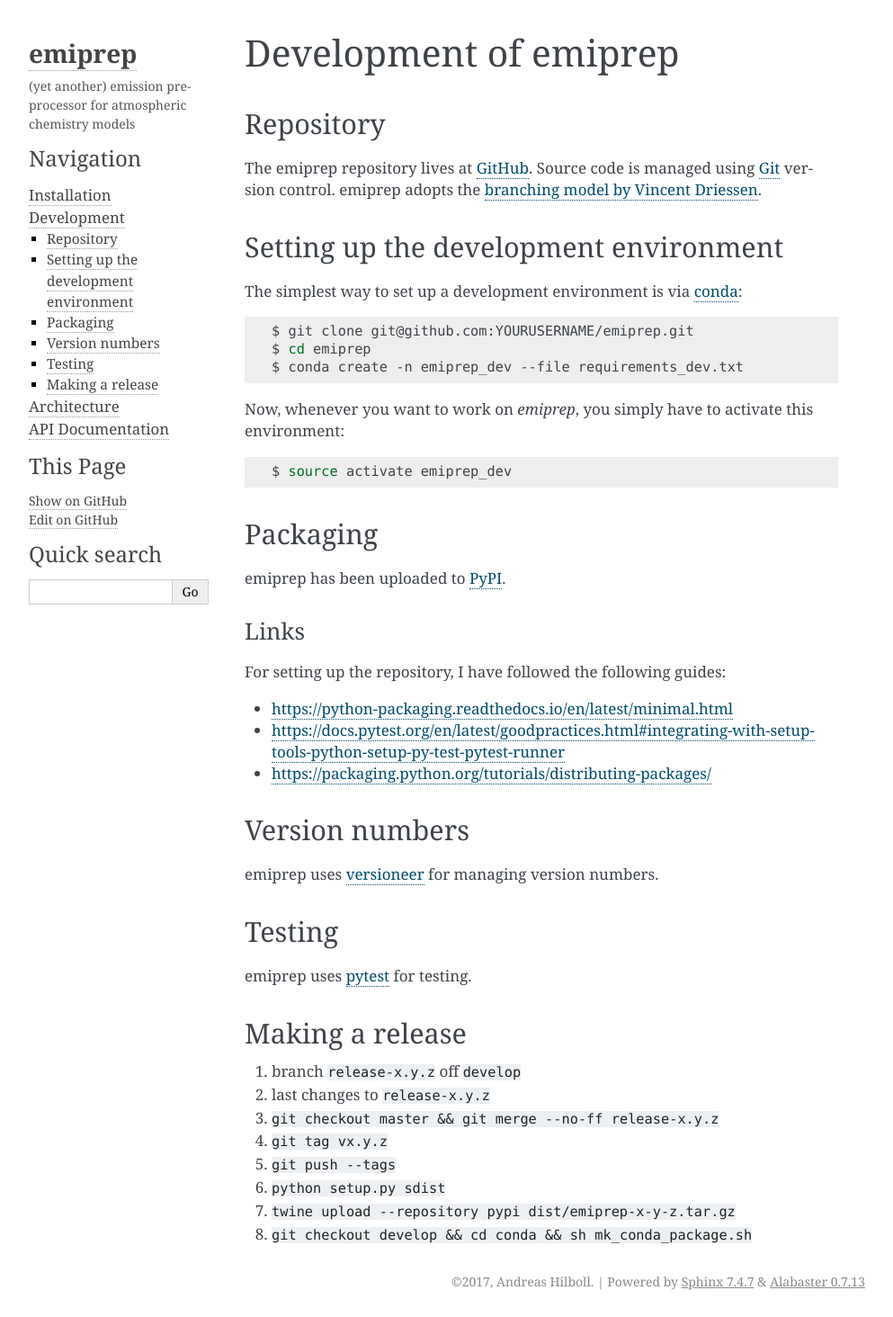
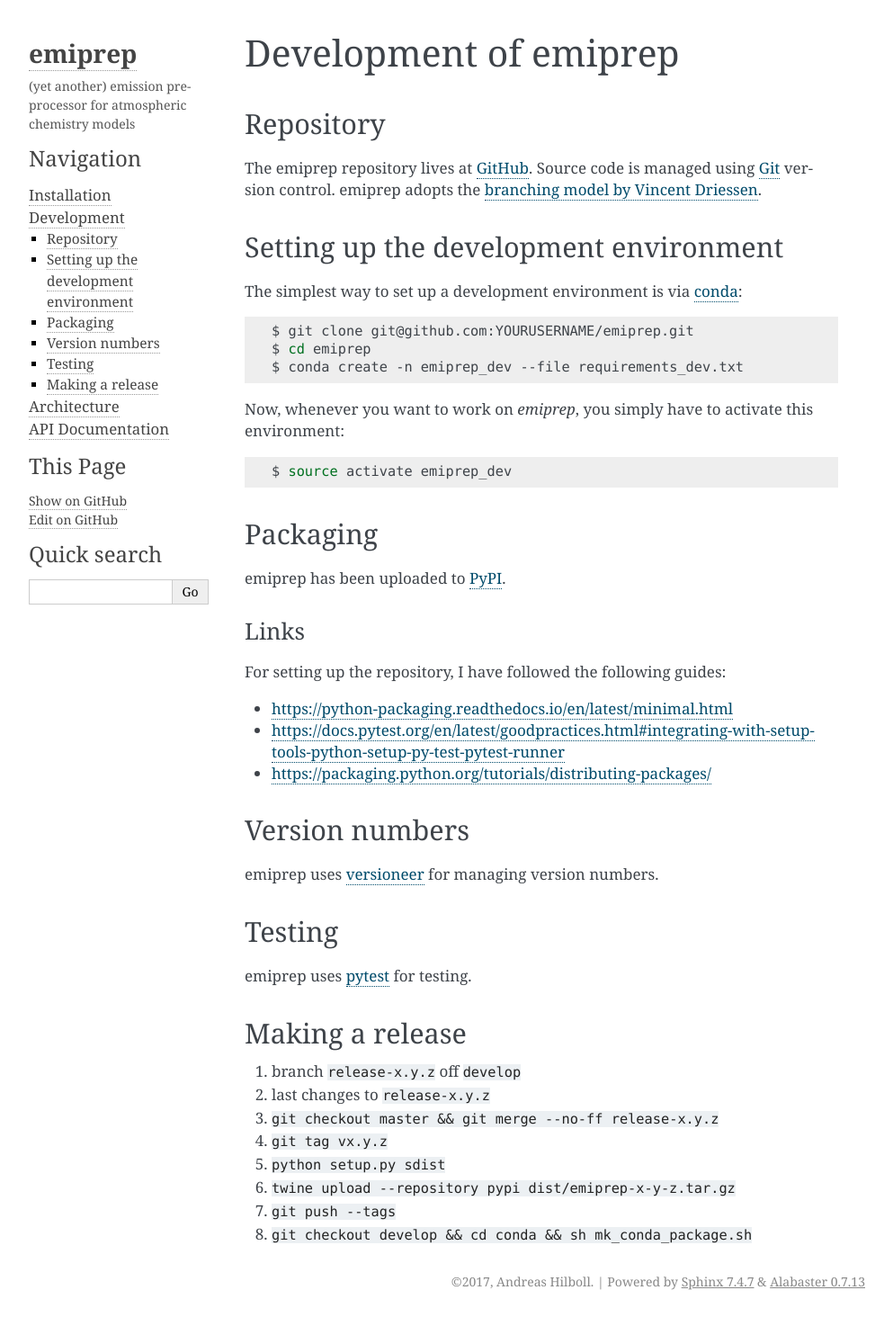
Before and after one commit to andreas-h/emiprep, a Sphinx documentation site: the page built from docs/development.rst, in a window 1280 px wide. Shown: the whole page at 90% size, without its empty margins (148-1141 px from the left). Built offline with Sphinx 7.4.7, drawn with Linux system fonts in a browser that asks for light colours.

```diff
--- a/docs/development.rst
+++ b/docs/development.rst
@@ -70,7 +70,7 @@ Making a release
 2. last changes to ``release-x.y.z``
 3. ``git checkout master && git merge --no-ff release-x.y.z``
 4. ``git tag vx.y.z``
-5. ``git push --tags``
-6. ``python setup.py sdist``
-7. ``twine upload --repository pypi dist/emiprep-x-y-z.tar.gz``
+5. ``python setup.py sdist``
+6. ``twine upload --repository pypi dist/emiprep-x-y-z.tar.gz``
+7. ``git push --tags``
 8. ``git checkout develop && cd conda && sh mk_conda_package.sh``
```
Also changed, not shown: .travis.yml, 1 other file.
